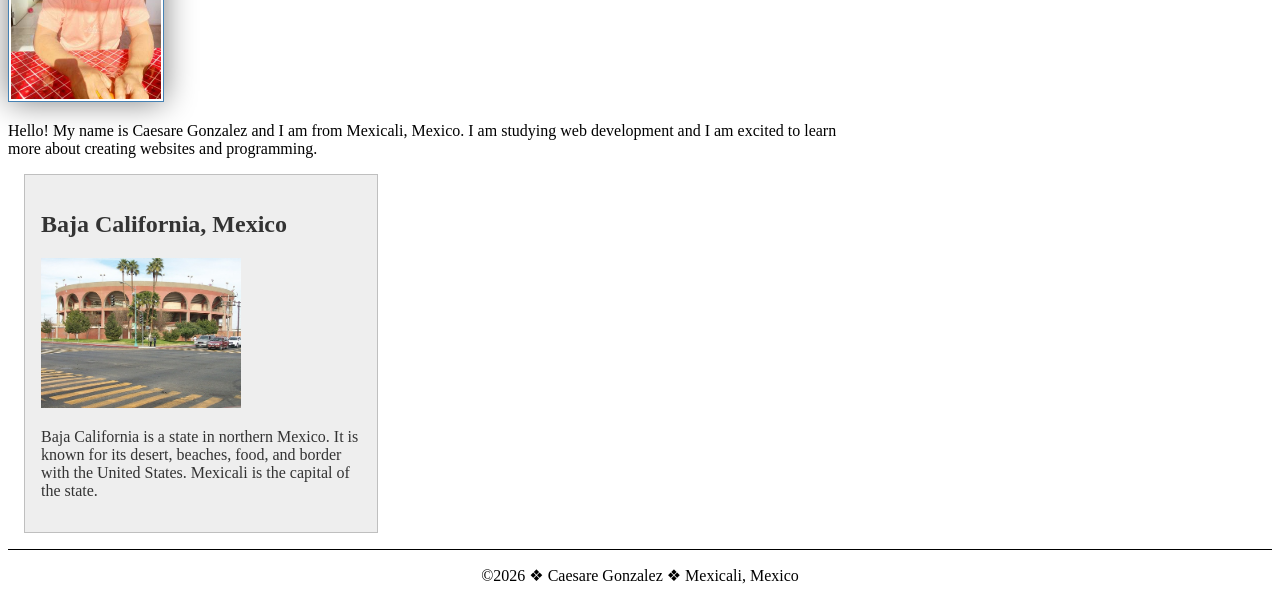
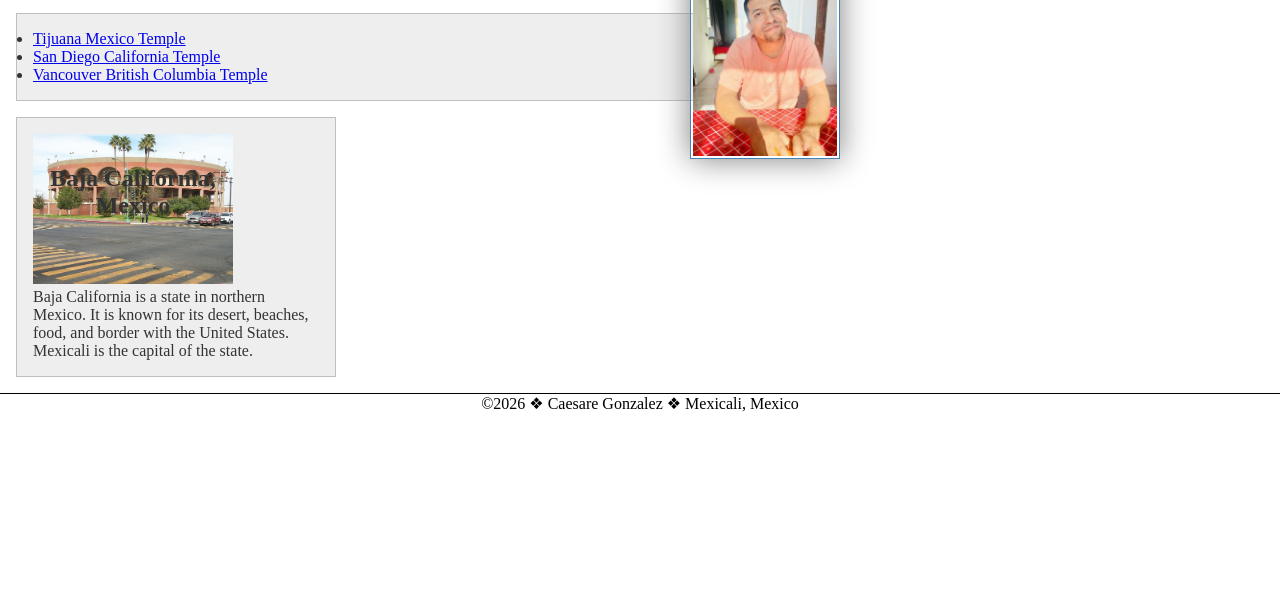
Before and after one commit to CVga36/wdd130, a plain HTML site: page index.html in a window 1280 px wide. Shown: the part 328-929 px from the top of the page. After the commit the page ends 800 px from the top, so only its background shows below. Drawn offline with Linux system fonts and the light colour scheme.

Commit message:
W03 Home Page Enhancement

```diff
--- a/index.html
+++ b/index.html
@@ -17,6 +17,8 @@
         <nav>
             <a href="#">Home</a>
             <a href="wwr/">Rafting Website</a>
+            <a href="https://linkedin.com">LinkedIn</a>
+            <a href="https://facebook.com">Facebook</a>
         </nav>
     </header>
     <main>
@@ -24,8 +26,28 @@
         <img src="images/profile.jpg" alt="Profile photo of Caesare Gonzalez" width="200">
         <p>Hello! My name is Caesare Gonzalez and I am from Mexicali, Mexico. I am studying web
             development and I am excited to learn more about creating websites and programming.</p>
+        <ul class="box">
+            <li>
+                <a href="https://www.churchofjesuschrist.org/temples/details/tijuana-mexico-temple?lang=eng"
+                  target="_blank">
+                    Tijuana Mexico Temple
+                </a>
+            </li>
+            <li>
+                <a href="https://www.churchofjesuschrist.org/temples/details/san-diego-california-temple?lang=eng"
+                  target="_blank">
+                    San Diego California Temple
+                </a>
+            </li>
+            <li>
+                <a href="https://www.churchofjesuschrist.org/temples/details/vancouver-british-columbia-temple?lang=eng"
+                  target="_blank">
+                    Vancouver British Columbia Temple
+                </a>
+            </li>
+        </ul>
     </main>
-    <aside>
+    <aside class="box">
 
         <h2>Baja California, Mexico</h2>
         <img src="images/mexicali.jpg" alt="Mexicali, Baja California, Mexico">
--- a/styles/styles.css
+++ b/styles/styles.css
@@ -1,3 +1,9 @@
+* {
+    margin: 0;
+    padding: 0;
+    box-sizing: border-box;
+}
+
 nav {
     background-color: steelblue;
     padding: 10px;
@@ -19,11 +25,16 @@ main {
 
 aside {
     width: 20rem;
-    margin: 1rem;
-    border: 1px solid rgb(0 0 0 / 0.2);
-    padding: 1rem;
-    background-color: #eee;
-    color: #333;
+    position: relative;
+
+}
+
+aside h2 {
+    position: absolute;
+    top: 47px;
+    left: 16px;
+    width: 200px;
+    text-align: center;
 }
 
 aside img {
@@ -37,6 +48,7 @@ main img {
     border: 1px solid steelblue;
     padding: 2px;
     box-shadow: 0 0 30px gray;
+    float: right;
 }
 
 p {
@@ -48,3 +60,12 @@ footer {
     border-top: 1px solid #000;
     text-align: center;
 }
+
+/* Class Selectors */
+.box {
+    margin: 1rem;
+    border: 1px solid rgb(0 0 0 / 0.2);
+    padding: 1rem;
+    background-color: #eee;
+    color: #333;
+}
```
